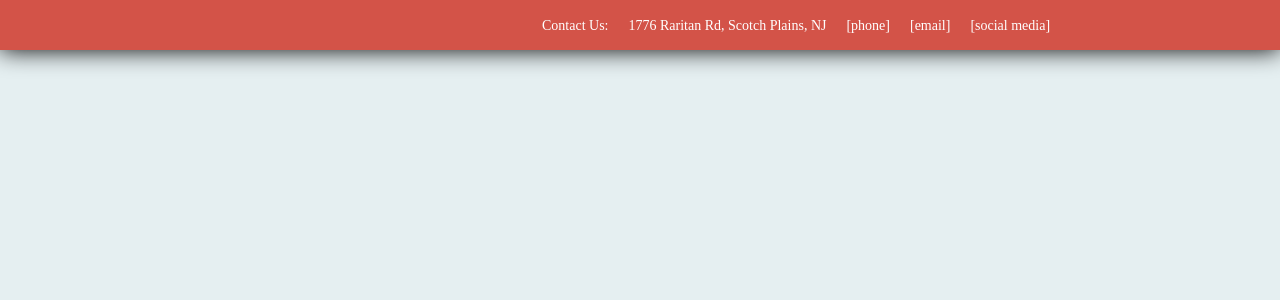
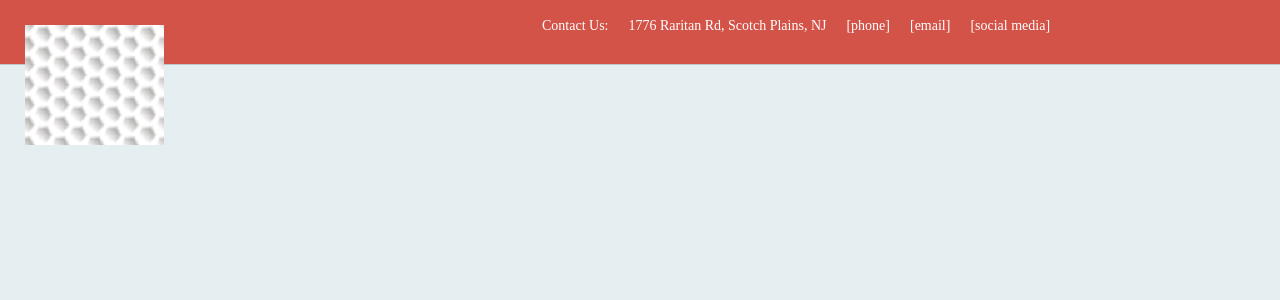
Before and after one commit to hackuc/makerspace, a PHP site: page /homepage.html in a window 1280 px wide. Shown: the top 300 px of the page. Run offline with PHP 8.4, Linux system fonts and the light colour scheme.

Commit message:
Minor Edits?
Not sure if this'll work

```diff
--- a/homepage.html
+++ b/homepage.html
@@ -2,8 +2,6 @@
 <head>
 	<title>UCMHS Makerspace</title>
 	<link rel="stylesheet" type="text/css" href="template.css">
-<script>
-</script>
 </head>
 <body>
 	<nav>
@@ -13,6 +11,7 @@
 		<div class="nav">[phone]</div>
 		<div class="nav">[email]</div>
 		<div class="nav">[social media]</div>
+		<img style="position:absolute;left:25px;top:25px" src="H.png"/>
 	</nav>
 </body>
 </html>
--- a/template.css
+++ b/template.css
@@ -10,9 +10,9 @@ nav {
 	top:0px;
 	left: 0px;
 	position: fixed;
-	height:50px;
+	height:8%;
 	width:100%;
-	box-shadow: 0px 0px 25px black;
+	box-shadow: 0px 0px 1px black;
 	background:#D35348;
 }
 
```
Lines whose indentation alone changed are shown as unchanged.
